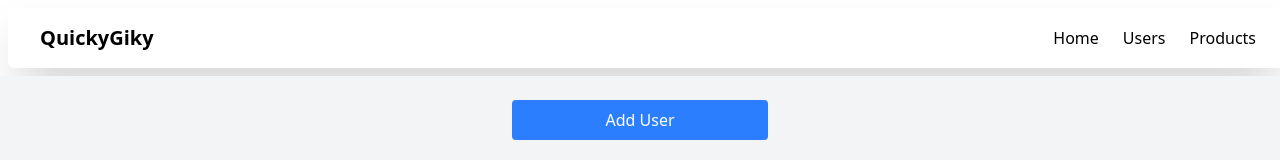
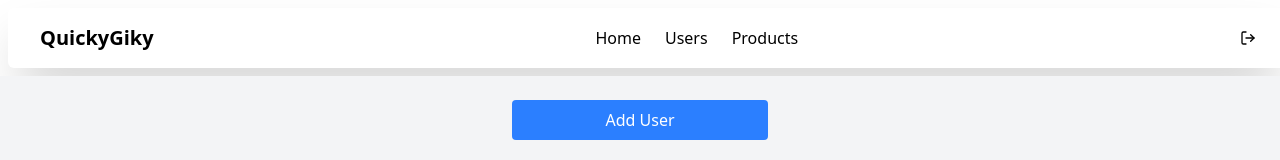
Before and after one commit to atulshivaan/NamasteMart, a React (Vite) app in the folder client/: page /users in a window 1280 px wide. Shown: the top 160 px of the page. Built offline with nearby package versions, Linux system fonts and the light colour scheme; no server answers; sample sign-in values are in the browser's storage; the HTML template or start-up script is replaced by a standard one.

Commit message:
user verification

```diff
--- a/client/src/conponenets/Navbar.jsx
+++ b/client/src/conponenets/Navbar.jsx
@@ -1,6 +1,30 @@
-import { Link } from "react-router-dom";
+import { Link, useNavigate } from "react-router-dom";
+import { FiLogOut } from "react-icons/fi";
+import axiosInstance from "../utils/axiosInstance";
+
 
 const Navbar = () => {
+  const navigate = useNavigate();
+
+
+  const handleLogout = async () => {
+    try {
+
+      const response = await axiosInstance.post("/api/v1/admin/logout");
+
+      if (response.status === 200) {
+        // Clear authentication token from localStorage or cookies
+        localStorage.removeItem("token");
+
+
+        navigate("/login");
+      }
+    } catch (error) {
+      console.error("Logout failed:", error);
+      alert("An error occurred while logging out. Please try again.");
+    }
+  };
+
   return (
     <div className="flex items-center justify-between text-black h-15 m-2 w-full shadow-2xl px-8 rounded-md">
       {/* Left - Heading */}
@@ -15,7 +39,8 @@ const Navbar = () => {
         <Link to="/products">Products</Link>
       </div>
 
-
+      {/* Logout Button */}
+      <FiLogOut onClick={handleLogout} className="cursor-pointer" />
     </div>
   );
 };
```
